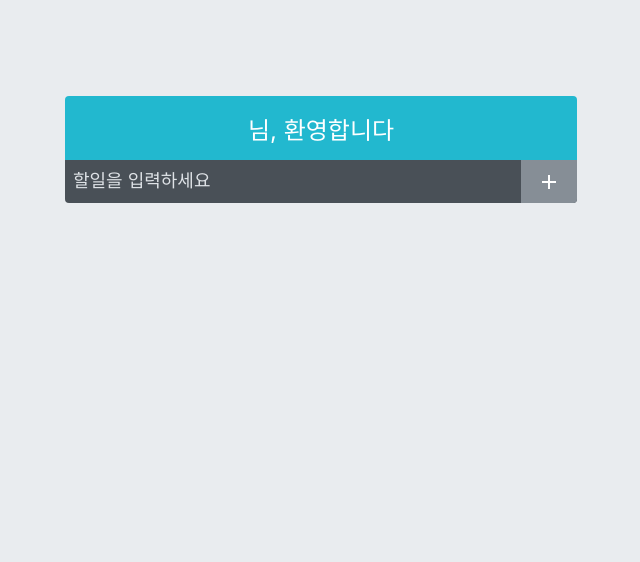
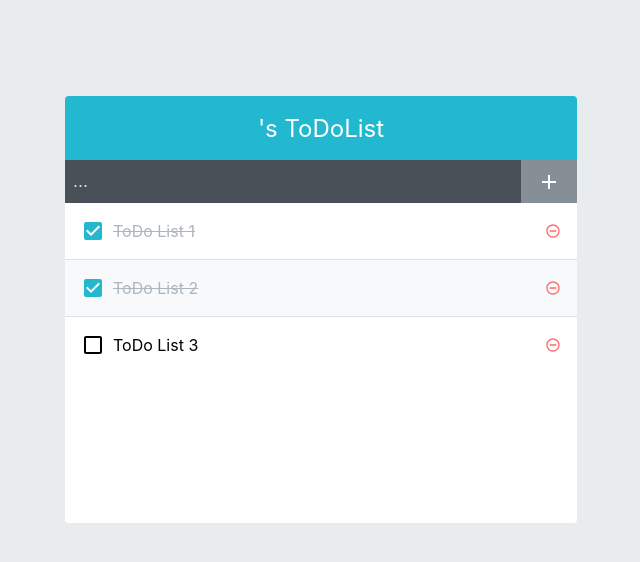
Before and after one commit to Jeoniee/-ReactJmt, a React (Create React App) app in the folder frontend/: page /MainView in a window 1280 px wide. Shown: the top 562 px of the page, without its empty margins (319-959 px from the left). Built offline with nearby package versions, Linux system fonts and the light colour scheme.

Commit message:
todo list 추가

```diff
--- /dev/null
+++ b/frontend/src/ui/css/ToDoList.scss
@@ -0,0 +1,5 @@
+.ToDoList {
+    min-height : 320px;
+    max-height : 513px;
+    overflow-y : auto;
+}
--- /dev/null
+++ b/frontend/src/ui/css/ToDoListItem.scss
@@ -0,0 +1,43 @@
+.ToDoListItem {
+    padding : 1rem;
+    display : flex;
+    align-items: center;
+    &:nth-child(even) {
+        background : #f8f9fa;
+    }
+    .checkBox {
+        cursor : pointer;
+        flex : 1;
+        display: flex;
+        align-items: center;
+        svg {
+            font-size : 1.5rem;
+        }
+        .text {
+            margin-left : 0.5rem;
+            flex:1;
+        }
+        /*checked 됐을 때 보여줄 스타일*/
+        &.checked {
+            svg {
+                color : #22b8cf;
+            }
+            .text {
+                color : #adb5bd;
+                text-decoration : line-through;
+            }
+        }
+    }
+    .remove {
+        display : flex;
+        align-items: center;
+        color : #ff6b6b;
+        cursor : pointer;
+        &:hover {
+            color : #ff8787;
+        }
+    }
+    & + & {
+        border-top : 1px solid #dee2e6;
+    }
+}
--- a/frontend/src/ui/view/LoginView.tsx
+++ b/frontend/src/ui/view/LoginView.tsx
@@ -1,5 +1,5 @@
 import React, { useState } from 'react';
-import styles from '../css/app.module.css'; // CSS 모듈을 가져옴
+import styles from '../css/app.module.scss'; // CSS 모듈을 가져옴
 
 interface LoginViewProps {
     username: string;
--- a/frontend/src/ui/view/MainView.tsx
+++ b/frontend/src/ui/view/MainView.tsx
@@ -1,17 +1,64 @@
-import React from 'react';
-import '../css/TodoTempate.css'
-import {useAuthStore} from "../../stores/store";
+import React, {useState, useRef, useCallback} from 'react';
 import ToDoInsert from "./ToDoInsert";
+import ToDoList from "./ToDoList";
+import ToDoTemplate from "./ToDoTemplate";
+
 const MainView = () => {
 
-    const {username} = useAuthStore();
+    const [todos, setTodos] = useState([
+        {
+            id : 1,
+            text: 'ToDo List 1',
+            checked: true,
+        },
+        {
+            id : 2,
+            text: 'ToDo List 2',
+            checked: true,
+        },
+        {
+            id : 3,
+            text: 'ToDo List 3',
+            checked: false,
+        },
+    ]);
 
+    const nextId = useRef(4);
+    const onInsert = useCallback(
+        (text:any) => {
+            const todo = {
+                id:nextId.current,
+                text,
+                checked:false,
+            };
+            setTodos(todos.concat(todo));
+            nextId.current += 1;
+        },
+        [todos],
+    );
+
+    const onRemove = useCallback(
+        (id:number) => {
+            setTodos(todos.filter(todo => todo.id !== id));
+        },
+        [todos],
+    );
+
+    const onToggle = useCallback(
+        (id:number) => {
+          setTodos(
+              todos.map(todo =>
+                todo.id === id? { ...todo, checked:!todo.checked} : todo,
+                  ),
+          );
+      },
+        [todos],
+    );
     return (
-        <div className="TodoTemplate">
-           <div className="app-title">{username}님, 환영합니다</div>
-           <div className="content"><ToDoInsert/>
-           </div>
-        </div>
+        <ToDoTemplate>
+            <ToDoInsert onInsert={onInsert}/>
+            <ToDoList todos={todos} onRemove={onRemove} onToggle={onToggle}/>
+        </ToDoTemplate>
     );
 };
 
--- a/frontend/src/ui/view/ToDoInsert.tsx
+++ b/frontend/src/ui/view/ToDoInsert.tsx
@@ -1,11 +1,36 @@
 import { MdAdd } from 'react-icons/md';
-import '../css/ToDoInsert.css';
-import React from 'react';
+import '../css/ToDoInsert.scss';
+import React, {useState, useCallback} from 'react';
 
-const ToDoInsert = () => {
+
+interface Props {
+    onInsert : (text:any) => void;
+}
+
+const ToDoInsert : React.FC<Props> = ( {onInsert}) => {
+    const[value, setValue] = useState('');
+
+    const onChange = useCallback((e: any) => {
+        setValue(e.target.value);
+    }, []);
+
+    const onSubmit = useCallback(
+        (e:any) => {
+            onInsert(value);
+            setValue(''); //value값 초기화
+
+            //submit 이벤트는 브라우저에서 새로고침 발생 , 이를 방지하기 위해 이 함수 호출 (버튼 누를때마다 새로고침된다는거)
+            e.preventDefault();
+        },
+        [onInsert, value],
+    );
     return (
-        <form className="ToDoInsert">
-            <input placeholder="할일을 입력하세요"/>
+        <form className="ToDoInsert" onSubmit={onSubmit}>
+            <input
+                placeholder="..."
+                value={value}
+                onChange={onChange}
+            />
                 <button type="submit">
                     <MdAdd/>
                 </button>
--- /dev/null
+++ b/frontend/src/ui/view/ToDoList.tsx
@@ -0,0 +1,21 @@
+import ToDoListItem from './ToDoListItem';
+import '../css/ToDoList.scss';
+import React from 'react';
+import { Todo } from './types';
+
+interface Props {
+    todos : Todo[];
+    onRemove : (id:number) => void;
+    onToggle : (id:number) => void;
+}
+const ToDoList : React.FC<Props> = ( {todos, onRemove, onToggle}) => {
+    return (
+        <div className="ToDoList">
+            {todos.map(todo => (
+                <ToDoListItem key={todo.id} todo={todo} onRemove={onRemove} onToggle={onToggle}/>
+            ))}
+        </div>
+    );
+};
+
+export default ToDoList;
--- /dev/null
+++ b/frontend/src/ui/view/ToDoListItem.tsx
@@ -0,0 +1,33 @@
+import {
+    MdCheckBoxOutlineBlank,
+    MdCheckBox,
+    MdRemoveCircleOutline
+} from "react-icons/md";
+import '../css/ToDoListItem.scss';
+import cn from 'classnames';
+import React from "react";
+import { Todo } from './types';
+
+interface Props {
+    todo : Todo; // todo prop의 타입을 Todo로 변경
+    onRemove : any;
+    onToggle : any;
+}
+
+const ToDoListItem : React.FC<Props> = ({todo, onRemove, onToggle}) => {
+    const {id,text, checked} = todo;
+
+    return (
+        <div className="ToDoListItem">
+            <div className={cn('checkBox', {checked})} onClick={() => onToggle(id)}>
+                {checked ? <MdCheckBox/> : <MdCheckBoxOutlineBlank/>}
+                <div className="text">{text}</div>
+            </div>
+            <div className="remove" onClick={ () => onRemove(id)}>
+                <MdRemoveCircleOutline/>
+            </div>
+        </div>
+    );
+};
+
+export default ToDoListItem;
--- /dev/null
+++ b/frontend/src/ui/view/ToDoTemplate.tsx
@@ -0,0 +1,17 @@
+import React from 'react';
+import '../css/TodoTempate.scss'
+import {useAuthStore} from "../../stores/store";
+
+const ToDoTemplate = ({children} : {children : React.ReactNode}) => {
+
+    const {username} = useAuthStore();
+
+    return (
+        <div className="TodoTemplate">
+            <div className="app-title">{username}'s ToDoList </div>
+            <div className="content">{children}</div>
+        </div>
+    );
+};
+
+export default ToDoTemplate;
--- /dev/null
+++ b/frontend/src/ui/view/types.ts
@@ -0,0 +1,6 @@
+// types.ts
+export interface Todo {
+    id: number;
+    text: string;
+    checked: boolean;
+}
```
Also changed, not shown: frontend/src/ui/css/ToDoInsert.scss (renamed from frontend/src/ui/css/ToDoInsert.css), frontend/src/ui/css/TodoTempate.scss (renamed from frontend/src/ui/css/TodoTempate.css), frontend/src/ui/css/app.module.scss (renamed from frontend/src/ui/css/app.module.css).
